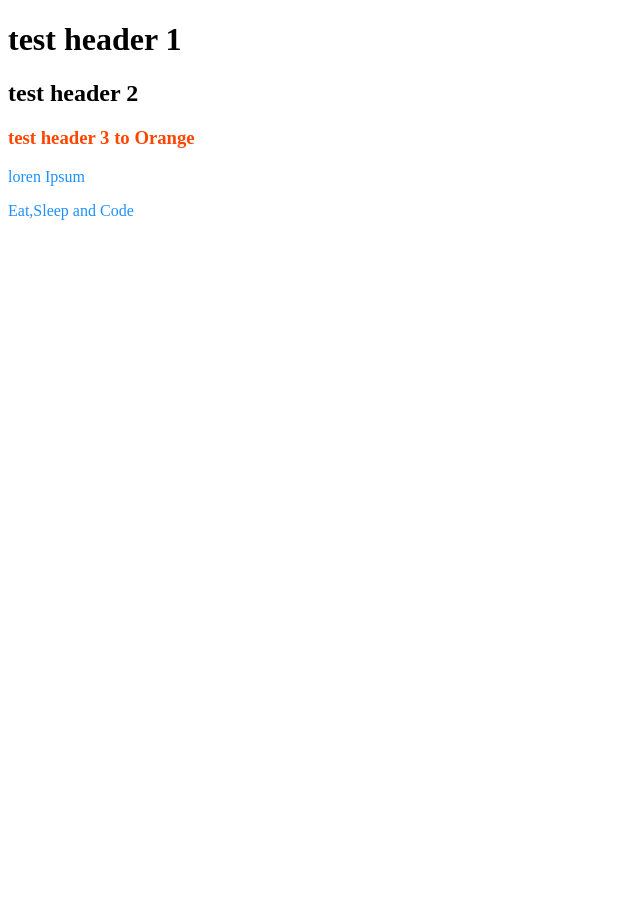
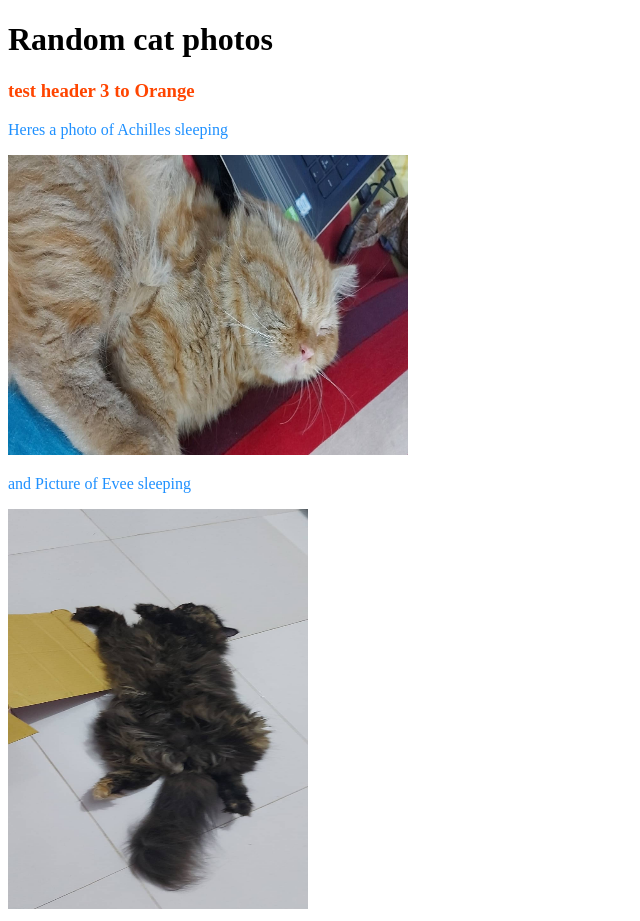
Before and after one commit to MHmsn/my-2-repo, a plain HTML site: page index.html in a window 1280 px wide. Shown: the whole page, without its empty margins (0-640 px from the left). Before the commit the page ends 800 px from the top, so only its background shows below. Drawn offline with Linux system fonts and the light colour scheme.

Commit message:
pics added

```diff
--- a/index.html
+++ b/index.html
@@ -8,10 +8,12 @@
     <link rel="stylesheet" href="style.css">
 </head>
 <body>
-    <h1>test header 1</h1>
-    <h2>test header 2</h2>
+    <h1>Random cat photos</h1>
     <h3>test header 3 to Orange</h3>
-    <p>loren Ipsum</p>
-    <p>Eat,Sleep and Code</p>
+    <p>Heres a photo of Achilles sleeping</p>
+    <img src="Achisleep.jpg" height="300px" width="400px" alt="supposed to be showing a cat">
+    <p>and Picture of Evee sleeping</p>
+    <img src="Evsleep.jpg" height="400px" width="300px" alt="supposed to be showing a cat">
+
 </body>
 </html>
```
Also changed, not shown: Achisleep.jpg (added), evsleep.jpg (added).
